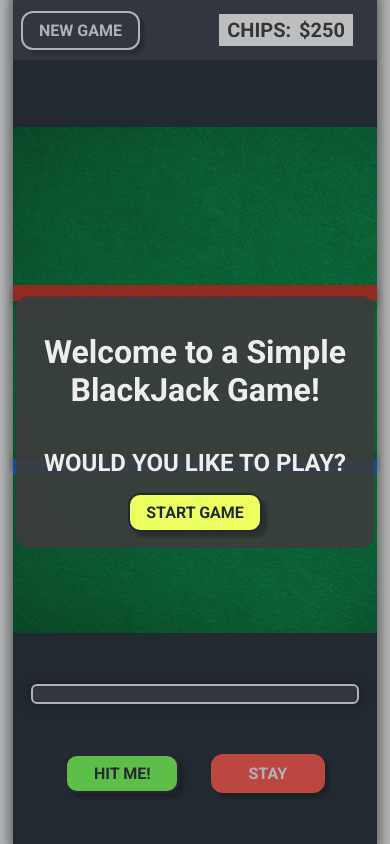
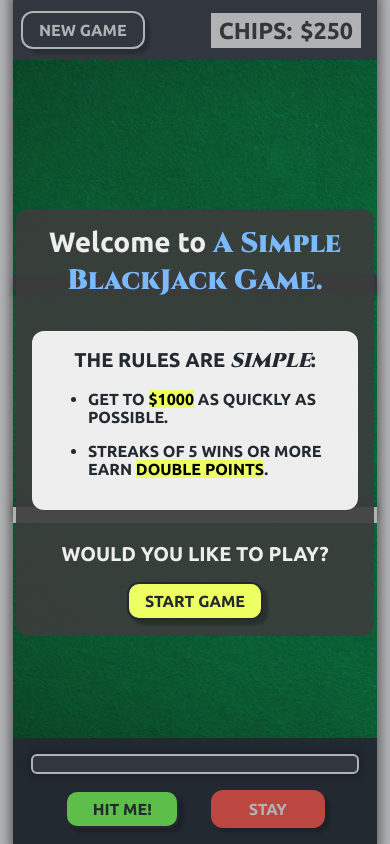
Before and after one commit to guthribm/SimpleBlackJack, a plain HTML site: page index.html in a window 390 px wide. Drawn offline with Linux system fonts and the light colour scheme.

Commit message:
adds style changes, rules to start screen, new fonts, css now mobile first

```diff
--- a/index.html
+++ b/index.html
@@ -8,20 +8,29 @@
     <link rel="preconnect" href="https://fonts.googleapis.com" />
     <link rel="preconnect" href="https://fonts.gstatic.com" crossorigin />
     <link
-      href="https://fonts.googleapis.com/css2?family=Roboto:wght@400;700&display=swap"
+      href="https://fonts.googleapis.com/css2?family=Cinzel:wght@900&family=Ubuntu:wght@400;700&display=swap"
       rel="stylesheet"
     />
     <!-- #############  CSS Styles  ############# -->
     <link rel="stylesheet" href="styles/styles.css" />
-    <title>Simple BlackJack Game</title>
+    <title>A Simple BlackJack Game</title>
   </head>
 
   <body id="root">
     <div id="overlay">
       <div id="modal">
-        <h1>Welcome to a Simple BlackJack Game!</h1>
-        <br />
-        <h2 id="modal-message">Would you like to play?</h2>
+        <h1>
+          Welcome to <span class="game-title">A Simple BlackJack Game.</span>
+        </h1>
+        <div class="rules">
+          <h3>The rules are <span class="game-subtitle">Simple</span>:</h3>
+          <ul>
+            <li>Get to <mark>$1000</mark> as quickly as possible.</li>
+            <li>Streaks of 5 wins or more earn <mark>DOUBLE POINTS</mark>.</li>
+          </ul>
+        </div>
+
+        <h3 id="modal-message">Would you like to play?</h3>
         <button onclick="startGame()" class="btn" id="new-deck">
           Start Game
         </button>
--- a/styles/styles.css
+++ b/styles/styles.css
@@ -1,5 +1,6 @@
 :root {
-  --main-font: "Roboto", sans-serif;
+  --main-font: "Ubuntu", sans-serif;
+  --title-font: "Cinzel", serif;
   --dark-primary: #232931;
   --dark-secondary: #393e46;
   --accent-bonus: #4ecca3;
@@ -7,6 +8,11 @@
   --stay: #ff5347;
   --draw: #77ff54;
   --accent: #edff61;
+  --title: #7abbff;
+  --computer-color: #b33294;
+  --computer-color-light: #ff54d7;
+  --player-color: #5956b3;
+  --player-color-light: #7afffd;
 }
 
 *,
@@ -16,13 +22,22 @@
   /* border: 1px solid red; */
 }
 
+html {
+  font-size: 16px;
+}
+
 html,
 body,
+h1,
 h2,
 h3 {
   margin: 0;
   padding: 0;
   font-family: var(--main-font);
+}
+
+h1 {
+  font-size: 1.75rem;
 }
 
 h3 {
@@ -42,18 +57,16 @@ body {
 main {
   background-color: var(--dark-primary);
   margin: 0 auto;
-  padding: 1rem;
-  display: grid;
+  padding: 0;
+  height: 100vh;
+  display: flex;
+  flex-direction: column;
+  align-items: center;
+  justify-content: space-between;
   min-height: 500px;
-  grid-template-rows: 15% 60% 25%;
-  grid-template-areas: "nav" "text" "buttons";
   box-shadow: 0px 0px 8px 3px rgba(100, 100, 100, 0.6),
     0px 0px 10px 5px rgba(100, 100, 100, 0.3);
 }
-
-/* #main {
-  display: none;
-} */
 
 img {
   max-width: 100%;
@@ -63,6 +76,16 @@ img {
   right: 1.5rem;
   display: flex;
   z-index: 3;
+}
+
+li {
+  text-align: left;
+  margin-top: 1rem;
+  font-weight: bolder;
+}
+
+mark {
+  background-color: var(--accent);
 }
 
 /* #############  Modal  ############# */
@@ -88,7 +111,7 @@ img {
   display: flex;
   flex-flow: column wrap;
   align-items: center;
-  background-color: rgba(60, 60, 60, .9);
+  background-color: rgba(60, 60, 60, 0.9);
   padding: 1rem;
   border-radius: 12px;
   min-width: 200px;
@@ -96,8 +119,32 @@ img {
   text-align: center;
 }
 
+#modal p {
+  margin: 0;
+  padding: 0;
+}
+
 #modal-message {
   margin-bottom: 1rem;
+  text-transform: uppercase;
+}
+
+.game-title {
+  font-family: var(--title-font);
+  color: var(--title);
+}
+
+.game-subtitle {
+  font-family: var(--title-font);
+  font-style: italic;
+}
+
+.rules {
+  margin: 2rem auto;
+  border-radius: 12px;
+  background: var(--primary-light);
+  color: var(--dark-primary);
+  padding: 1rem;
   text-transform: uppercase;
 }
 
@@ -133,7 +180,6 @@ img {
 /* #############  NavBar  ############# */
 
 nav {
-  grid-area: nav;
   display: flex;
   justify-content: space-between;
   align-items: center;
@@ -141,7 +187,6 @@ nav {
   height: 60px;
   background-color: var(--dark-secondary);
   padding: 1rem 0.5rem;
-  margin-bottom: 1rem;
 }
 
 #nav-btn {
@@ -167,20 +212,19 @@ nav {
 }
 
 #player-name {
-  background: white;
-  color:rgba(60, 60, 60, 1);
-  padding: .25rem .5rem;
-  font-size: 1.25rem;
-  margin-right: 1rem;
+  background: var(--primary-light);
+  color: rgba(60, 60, 60, 1);
+  padding: 0.25rem 0.5rem;
+  font-size: 1.45rem;
+  margin: 0 0.5rem;
   font-weight: bolder;
   display: flex;
   text-align: right;
 }
 
 #chip-amount {
-  color:rgba(60, 60, 60, 1);
-  padding-left: .5rem;
-
+  color: rgba(60, 60, 60, 1);
+  padding-left: 0.5rem;
 }
 
 /* #############  Middle Section  ############# */
@@ -194,7 +238,6 @@ nav {
 }
 
 #middle-section {
-  grid-area: text;
   display: flex;
   flex-flow: column nowrap;
   justify-content: space-evenly;
@@ -203,6 +246,7 @@ nav {
   background-repeat: no-repeat;
   background-size: cover;
   width: 100%;
+  height: 100%;
   margin: 0 auto;
 }
 
@@ -221,11 +265,12 @@ nav {
 
 .card-sum {
   padding: 0.5rem;
-  color: var(--primary-light);
+  text-transform: uppercase;
   width: 100%;
-  font-size: 1.5rem;
+  font-size: 1.25rem;
   height: 40%;
   display: inline-block;
+  font-weight: bolder;
 }
 
 /* #############  Dealer  ############# */
@@ -236,14 +281,15 @@ nav {
 }
 
 #dealer-sum {
-  background: #c42918;
+  background: var(--dark-secondary);
+  color: var(--primary-light);
   text-align: right;
   padding-left: 2rem;
   box-shadow: 0px 5px 6px rgba(0, 0, 0, 0.25);
 }
 
 #dealer-cards .card-image {
-  box-shadow: -5px 0px 3px rgba(196, 41, 24, 0.5);
+  box-shadow: -5px 0px 3px rgba(35, 41, 49, 0.5);
   border-radius: 5px;
 }
 
@@ -256,15 +302,16 @@ nav {
 }
 
 #player-sum {
-  background: #0e5dc4;
+  background: var(--primary-light);
   text-align: left;
   padding-right: 2rem;
   box-shadow: 0px -5px 6px rgba(0, 0, 0, 0.25);
+  color: var(--dark-primary);
 }
 
 #player-cards .card-image {
   border-radius: 5px;
-  box-shadow: -5px 0px 3px rgba(14, 93, 196, 0.5);
+  box-shadow: -5px 0px 3px rgba(35, 41, 49, 0.5);
 }
 
 /* #############  Buttons Section  ############# */
@@ -276,6 +323,7 @@ nav {
   width: 100%;
   justify-content: space-evenly;
   align-items: center;
+  margin: 0 auto 1rem;
 }
 
 .buttons {
@@ -357,14 +405,13 @@ nav {
   font-family: var(--main-font);
   text-transform: uppercase;
   font-weight: bolder;
-  font-size: 1.25rem;
+  font-size: 1rem;
   display: flex;
   justify-content: center;
   align-items: center;
   box-shadow: 5px 5px 3px rgba(0, 0, 0, 0.25);
   transition: 0.35s;
 }
-
 
 .bottom-btn {
   width: 40vw;
@@ -375,26 +422,44 @@ nav {
 
 /* #############  Media Queries Mobile View  ############# */
 
-@media (max-width: 450px) {
+@media (min-width: 600px) {
   html {
-    font-size: 16px;
+    font-size: 18px;
+  }
+
+  body {
+    background-color: var(--dark-secondary);
   }
 
   main {
-    height: 100vh;
-    padding: 0;
+    padding: 1rem;
+    height: 90vh;
+    display: flex;
+    flex-direction: column;
+    justify-content: space-between;
+    align-items: center;
   }
 
-  /* .card-image {
-    max-width: 45%;
-  } */
+  .bottom-btn {
+    width: 100%;
+    height: 70px;
+    font-size: 1.25rem;
+    margin-top: 1rem;
+  }
+
+  .card-sum {
+    font-size: 1.5rem;
+  }
 
   #player-message {
-    font-size: 1.25rem;
-    margin: 0 auto;
+    font-size: 1.5rem;
   }
 
-  .btn {
-    font-size: 1rem;
+  #buttons-container {
+    margin: 2rem auto;
+  }
+
+  .card-image {
+    width: 110px;
   }
 }
```
